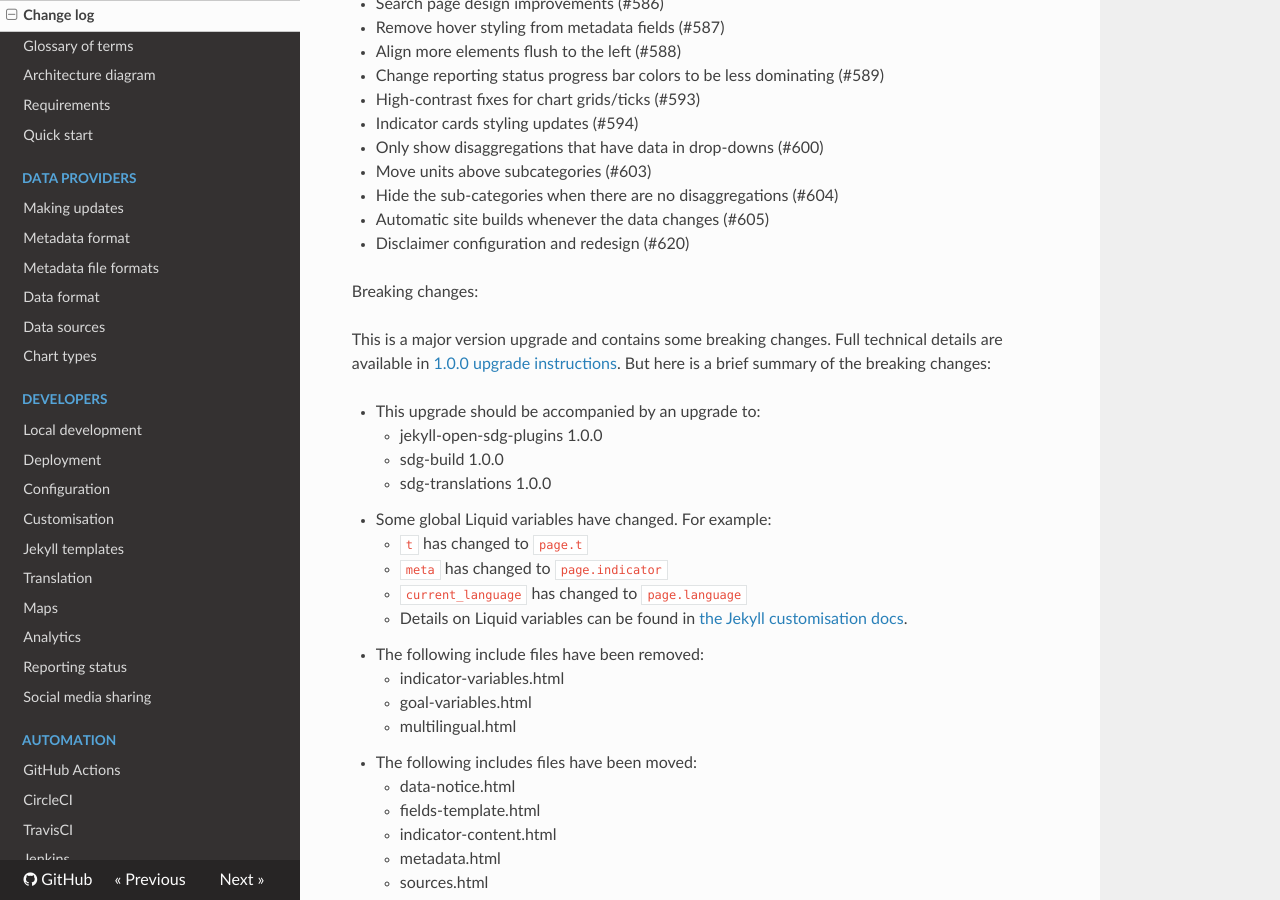
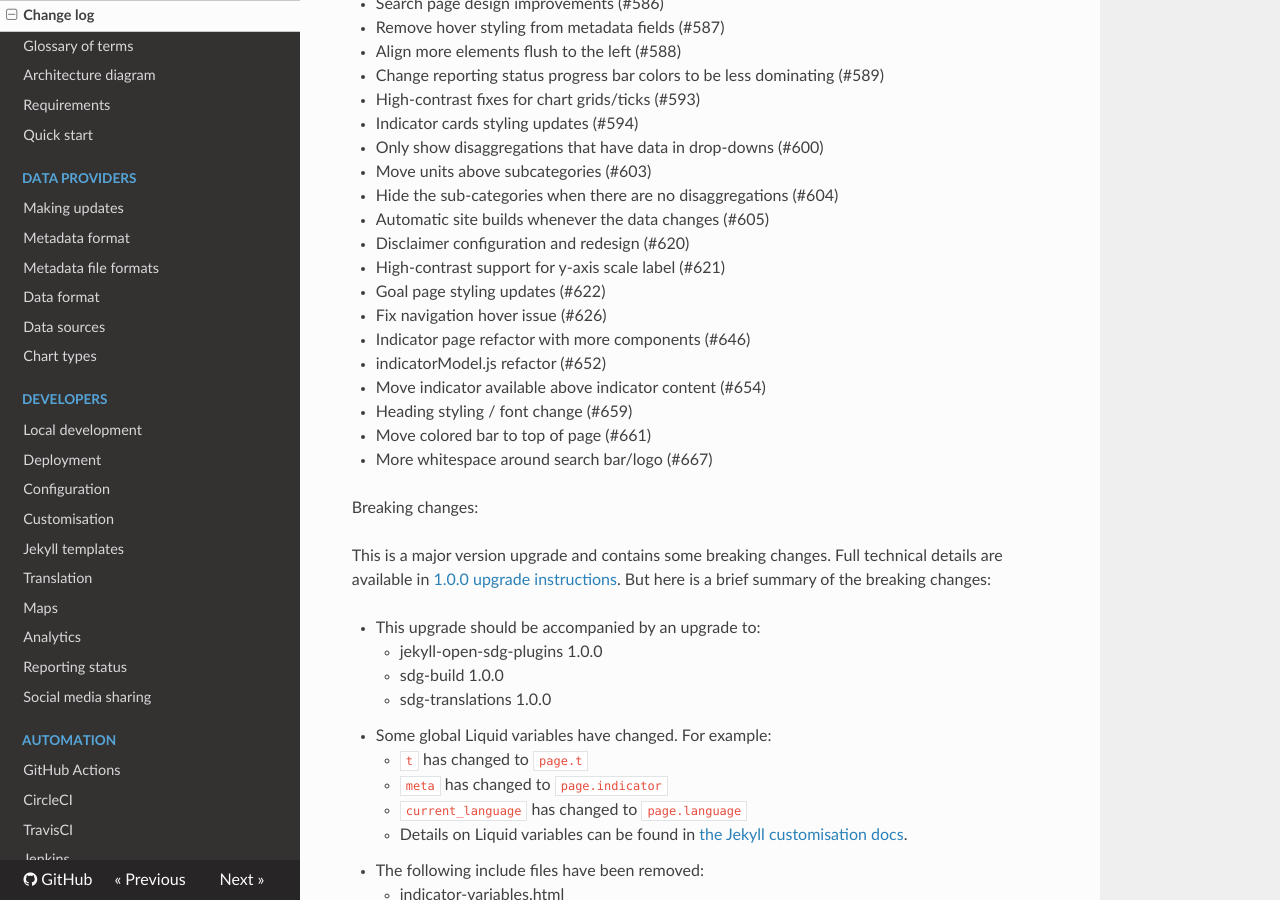
Before and after one commit to open-sdg/open-sdg, an MkDocs documentation site: the page built from docs/changelog.md, in a window 1280 px wide and 900 px high, scrolled down 1280 px. Built offline with MkDocs 1.6.1, drawn with Linux system fonts in a browser that asks for light colours; nearby versions of some CDN libraries; old or Windows-style settings are respelled for this version of MkDocs.

Commit message:
Update changelogs with the latest changes

```diff
--- a/docs/changelog.md
+++ b/docs/changelog.md
@@ -57,6 +57,15 @@
 * Hide the sub-categories when there are no disaggregations (#604)
 * Automatic site builds whenever the data changes (#605)
 * Disclaimer configuration and redesign (#620)
+* High-contrast support for y-axis scale label (#621)
+* Goal page styling updates (#622)
+* Fix navigation hover issue (#626)
+* Indicator page refactor with more components (#646)
+* indicatorModel.js refactor (#652)
+* Move indicator available above indicator content (#654)
+* Heading styling / font change (#659)
+* Move colored bar to top of page (#661)
+* More whitespace around search bar/logo (#667)
 
 Breaking changes:
 
```
Also changed, not shown: docs/updates.md (+5 -0 lines).
